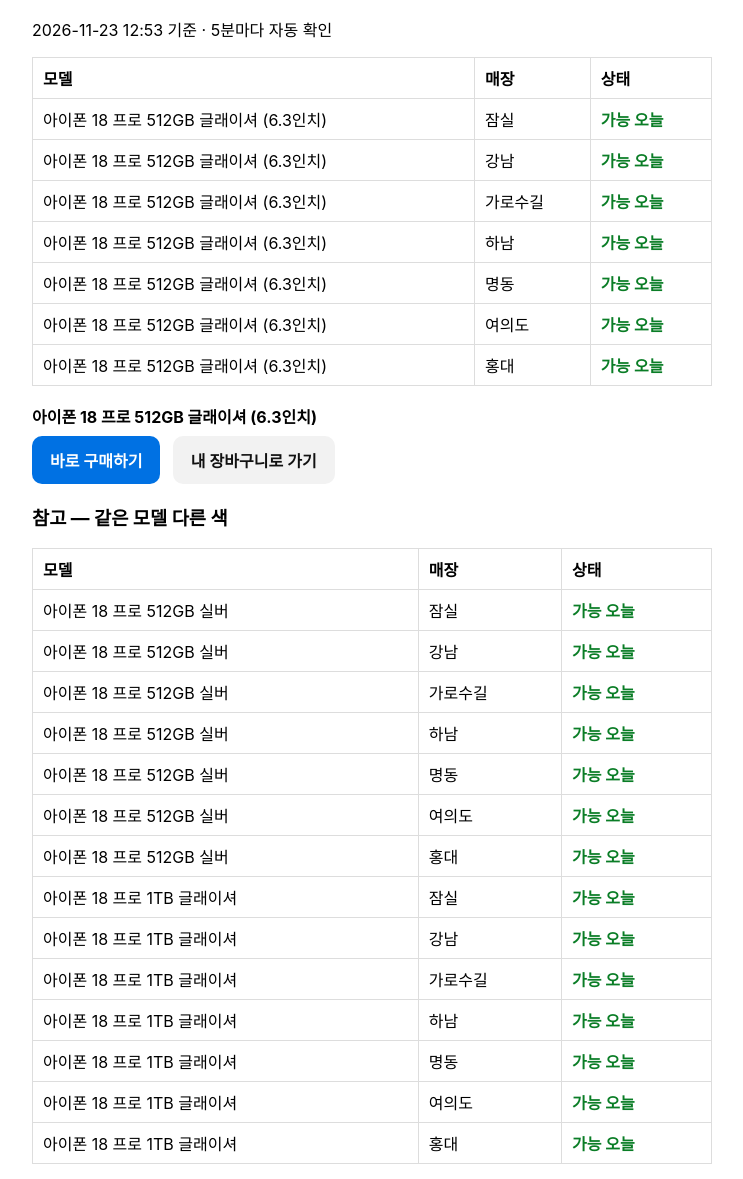
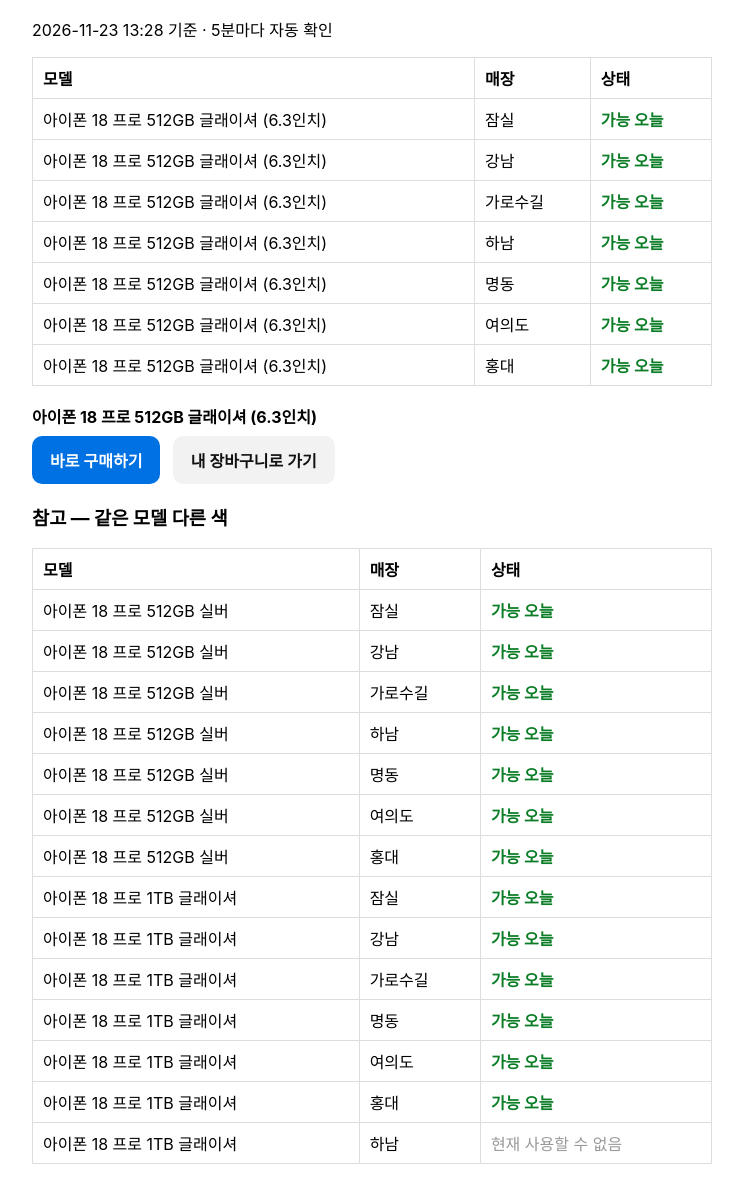
Before and after one commit to patasm0809/apple-pickup, a plain HTML site: page index.html in a window 1280 px wide. Shown: the part 74-1253 px from the top of the page, without its empty margins (268-1011 px from the left). Drawn offline with Linux system fonts and the light colour scheme.

Commit message:
갱신 11-23 13:28

```diff
--- a/index.html
+++ b/index.html
@@ -10,7 +10,7 @@ text-decoration:none;font-weight:600}
 a.buy{background:#0071e3;color:#fff}a.bag{background:#f2f2f2;color:#111}
 p.note{color:#888;font-size:13px}</style>
 <h2>애플스토어 픽업 가능 여부</h2>
-<p>2026-11-23 12:53 기준 · 5분마다 자동 확인</p>
+<p>2026-11-23 13:28 기준 · 5분마다 자동 확인</p>
 <table><tr><th>모델</th><th>매장</th><th>상태</th></tr>
 <tr><td>아이폰 18 프로 512GB 글래이셔 (6.3인치)</td><td>잠실</td><td class='ok'>가능 오늘</td></tr>
 <tr><td>아이폰 18 프로 512GB 글래이셔 (6.3인치)</td><td>강남</td><td class='ok'>가능 오늘</td></tr>
@@ -33,10 +33,10 @@ p.note{color:#888;font-size:13px}</style>
 <tr><td>아이폰 18 프로 1TB 글래이셔</td><td>잠실</td><td class='ok'>가능 오늘</td></tr>
 <tr><td>아이폰 18 프로 1TB 글래이셔</td><td>강남</td><td class='ok'>가능 오늘</td></tr>
 <tr><td>아이폰 18 프로 1TB 글래이셔</td><td>가로수길</td><td class='ok'>가능 오늘</td></tr>
-<tr><td>아이폰 18 프로 1TB 글래이셔</td><td>하남</td><td class='ok'>가능 오늘</td></tr>
 <tr><td>아이폰 18 프로 1TB 글래이셔</td><td>명동</td><td class='ok'>가능 오늘</td></tr>
 <tr><td>아이폰 18 프로 1TB 글래이셔</td><td>여의도</td><td class='ok'>가능 오늘</td></tr>
-<tr><td>아이폰 18 프로 1TB 글래이셔</td><td>홍대</td><td class='ok'>가능 오늘</td></tr></table><p class=btns><a class=bag href="https://www.apple.com/kr/shop/product/MJRV4KH/A" target=_blank rel=noopener>아이폰 18 프로 512GB 실버 구입 페이지</a>
+<tr><td>아이폰 18 프로 1TB 글래이셔</td><td>홍대</td><td class='ok'>가능 오늘</td></tr>
+<tr><td>아이폰 18 프로 1TB 글래이셔</td><td>하남</td><td class='no'>현재 사용할 수 없음</td></tr></table><p class=btns><a class=bag href="https://www.apple.com/kr/shop/product/MJRV4KH/A" target=_blank rel=noopener>아이폰 18 프로 512GB 실버 구입 페이지</a>
 <a class=bag href="https://www.apple.com/kr/shop/product/MJT24KH/A" target=_blank rel=noopener>아이폰 18 프로 1TB 글래이셔 구입 페이지</a></p>
 <p class=note>구입 페이지에서 고를 것은 두 개입니다. 보상판매는 <b>지금은 보상판매 안 함</b>, 애플케어는 <b>AppleCare+ 미포함</b>을 고르면 바로 결제로 넘어갑니다.<br>
 한 번 담아 두시면 그다음부터는 <b>내 장바구니로 가기</b>로 두 번에 끝납니다. 픽업이 풀리면 이 표가 먼저 바뀝니다.</p>
```
